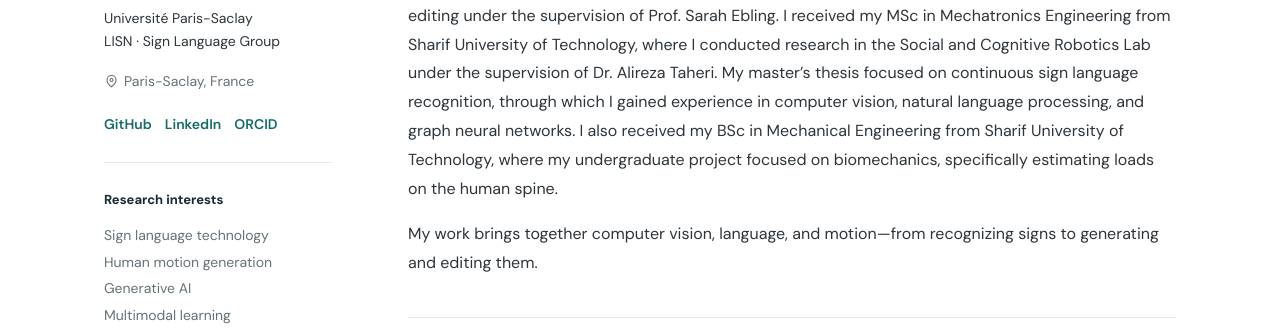
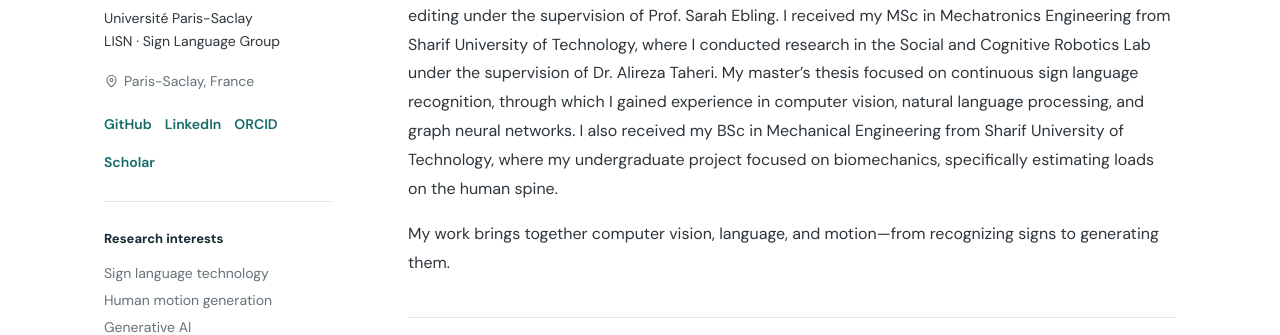
Before and after one commit to HoseinRanjbar/hosseinranjbar.github.io, a plain HTML site: page index.html in a window 1280 px wide. Shown: the part 468-803 px from the top of the page. Drawn offline with nearby package versions, Linux system fonts and the light colour scheme.

Commit message:
Revise title and enhance profile links and interests
Updated the title and added a Google Scholar link. Expanded research interests to include Computer Vision and Natural Language Processing.

```diff
--- a/index.html
+++ b/index.html
@@ -5,7 +5,7 @@
   <meta name="viewport" content="width=device-width, initial-scale=1">
   <meta name="description" content="Hossein Ranjbar is a PhD researcher at Université Paris-Saclay, working on sign language synthesis, human motion generation, and generative AI.">
   <meta name="theme-color" content="#146b68">
-  <title>Hossein Ranjbar | Sign Language & Generative AI</title>
+  <title>Hossein Ranjbar</title>
   <link rel="icon" href="assets/favicon.svg" type="image/svg+xml">
   <link rel="stylesheet" href="style.css">
   <script src="script.js" defer></script>
@@ -24,8 +24,8 @@
   <p class="role">PhD Researcher</p>
   <p class="affiliation">Université Paris-Saclay<br>LISN · Sign Language Group</p>
   <p class="location"><svg viewBox="0 0 20 20" width="15" height="15" fill="none" stroke="currentColor" stroke-width="1.5" aria-hidden="true"><path d="M16 8c0 5-6 9-6 9S4 13 4 8a6 6 0 1 1 12 0Z"/><circle cx="10" cy="8" r="2"/></svg> Paris-Saclay, France</p>
-  <div class="profile-links"><a href="https://github.com/HoseinRanjbar">GitHub</a><a href="https://www.linkedin.com/in/hosein-ranjbar-45311723a/">LinkedIn</a><a href="https://orcid.org/0009-0001-5396-1206">ORCID</a></div>
-  <div class="sidebar-note"><span class="small-label">Research interests</span><p>Sign language technology<br>Human motion generation<br>Generative AI<br>Multimodal learning</p></div>
+  <div class="profile-links"><a href="https://github.com/HoseinRanjbar">GitHub</a><a href="https://www.linkedin.com/in/hosein-ranjbar-45311723a/">LinkedIn</a><a href="https://orcid.org/0009-0001-5396-1206">ORCID</a><a href="https://scholar.google.com/citations?user=EeTnIAwAAAAJ&hl=en">Scholar</a></div>
+  <div class="sidebar-note"><span class="small-label">Research interests</span><p>Sign language technology<br>Human motion generation<br>Generative AI<br>Computer Vision<br>Natural Language Processing</p></div>
 </aside>
 <main id="main">
   <section id="about" class="about">
@@ -34,7 +34,7 @@
     <p class="lead">I study how AI can understand and generate human signing.</p>
     <p>I’m a PhD researcher at <a href="https://www.universite-paris-saclay.fr/en">Université Paris-Saclay</a>, in the Sign Language Group at <a href="https://www.lisn.upsaclay.fr/">LISN</a>, supervised by Michael Filhol. My research focuses on sign language synthesis with generative AI, with the goal of producing natural, expressive signing in French Sign Language (LSF).</p>
     <p>Previously, I was a Research Associate at the Chair of Language, Technology and Accessibility at the <a href="https://www.cl.uzh.ch/en/research-groups/accessibility.html">University of Zurich</a>, where I worked on sign language synthesis and AI-assisted sign language video editing under the supervision of Prof. Sarah Ebling. I received my MSc in Mechatronics Engineering from Sharif University of Technology, where I conducted research in the Social and Cognitive Robotics Lab under the supervision of Dr. Alireza Taheri. My master’s thesis focused on continuous sign language recognition, through which I gained experience in computer vision, natural language processing, and graph neural networks. I also received my BSc in Mechanical Engineering from Sharif University of Technology, where my undergraduate project focused on biomechanics, specifically estimating loads on the human spine.</p>
-    <p>My work brings together computer vision, language, and motion—from recognizing signs to generating and editing them.</p>
+    <p>My work brings together computer vision, language, and motion—from recognizing signs to generating them.</p>
   </section>
   <section id="news" class="news">
     <h2>News</h2>
```
